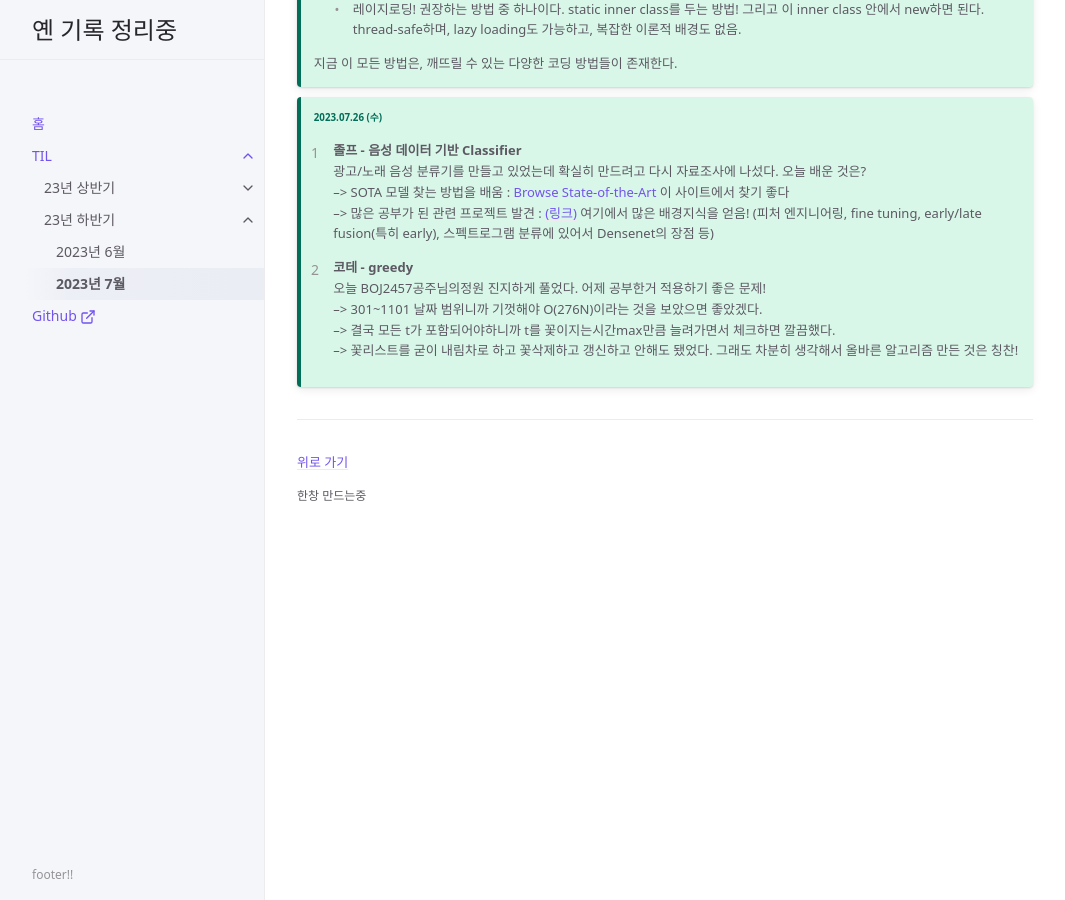
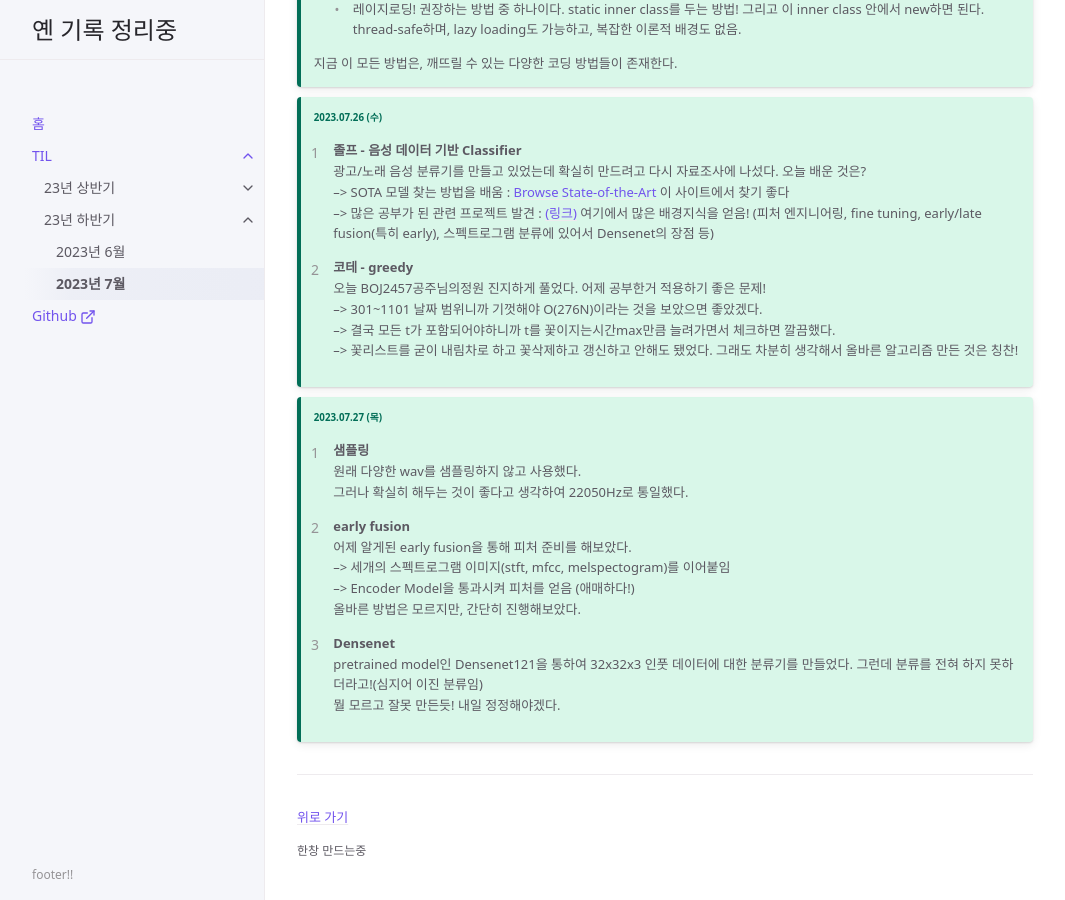
Before and after one commit to yyeennyy/yyeennyy.github.io, a Jekyll site: the page built from docs/TIL/23년 하반기/month07.md, in a window 1280 px wide and 900 px high, scrolled down 1312 px. Shown: the whole window, without its empty margins (107-1172 px from the left). Built offline with Jekyll 4.4.1, drawn with Linux system fonts in a browser that asks for light colours.

Commit message:
TIL 0727

```diff
--- a/docs/TIL/23년 하반기/month07.md
+++ b/docs/TIL/23년 하반기/month07.md
@@ -84,3 +84,21 @@ nav_order: 2
 > --> 301~1101 날짜 범위니까 기껏해야 O(276N)이라는 것을 보았으면 좋았겠다.<br>
 > --> 결국 모든 t가 포함되어야하니까 t를 꽃이지는시간max만큼 늘려가면서 체크하면 깔끔했다.<br>
 > --> 꽃리스트를 굳이 내림차로 하고 꽃삭제하고 갱신하고 안해도 됐었다. 그래도 차분히 생각해서 올바른 알고리즘 만든 것은 칭찬!
+
+
+{: .new-title }
+> 2023.07.27 (목)
+>
+> 1. **샘플링**<br>
+> 원래 다양한 wav를 샘플링하지 않고 사용했다.<br>
+> 그러나 확실히 해두는 것이 좋다고 생각하여 22050Hz로 통일했다.<br>
+>
+> 2. **early fusion**<br>
+> 어제 알게된 early fusion을 통해 피처 준비를 해보았다. <br>
+> --> 세개의 스펙트로그램 이미지(stft, mfcc, melspectogram)를 이어붙임<br>
+> --> Encoder Model을 통과시켜 피처를 얻음 (애매하다!)<br>
+> 올바른 방법은 모르지만, 간단히 진행해보았다.<br>
+>
+> 3. **Densenet**<br>
+> pretrained model인 Densenet121을 통하여 32x32x3 인풋 데이터에 대한 분류기를 만들었다. 그런데 분류를 전혀 하지 못하더라고!(심지어 이진 분류임)<br>
+> 뭘 모르고 잘못 만든듯! 내일 정정해야겠다.
```
